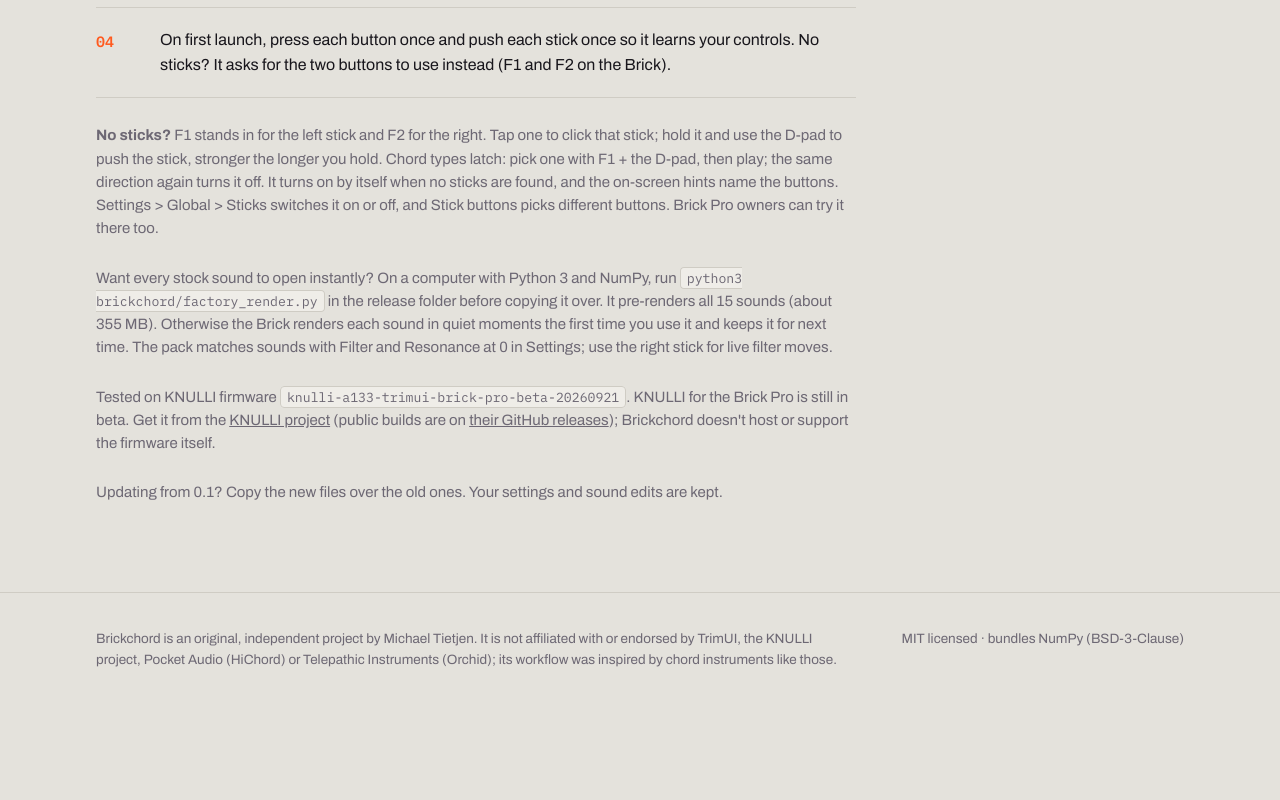
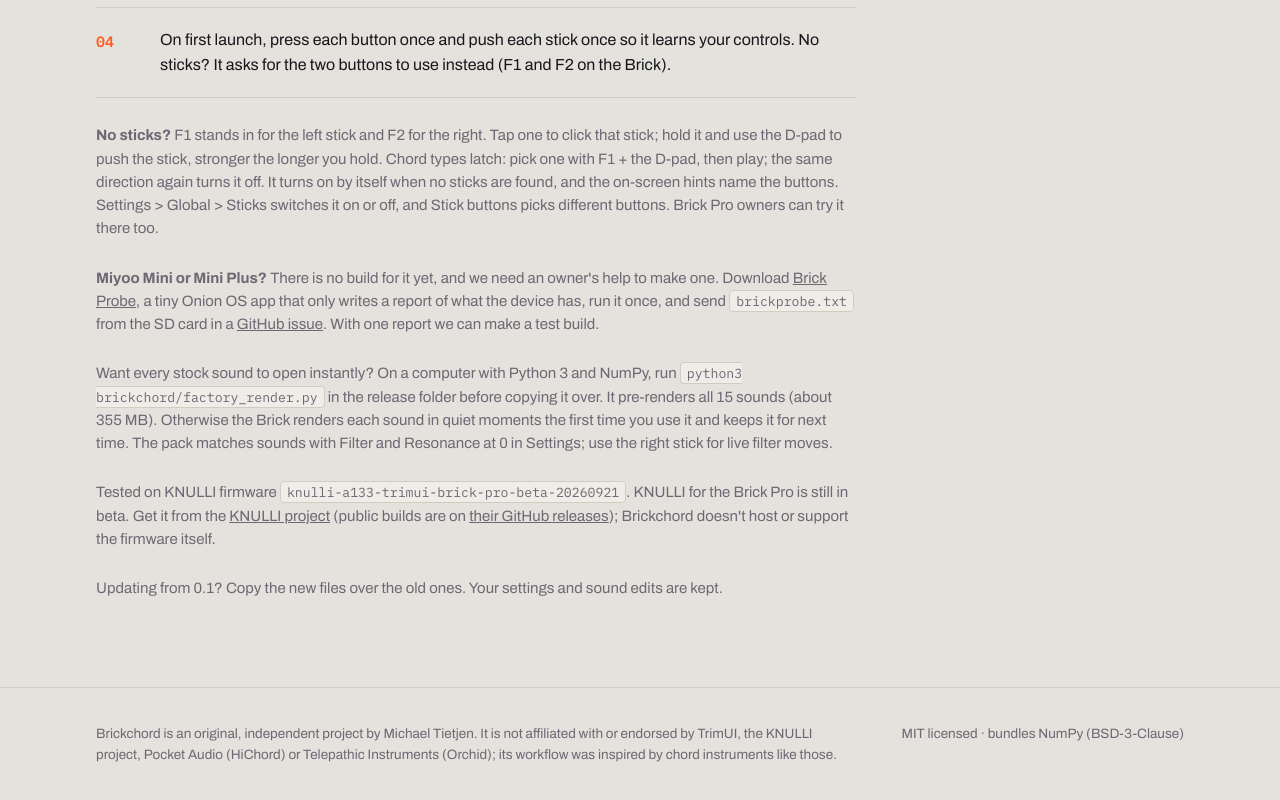
Before and after one commit to michaeltietjen/brickchord, a plain HTML site: page docs/index.html in a window 1280 px wide. Shown: the part 6070-6870 px from the top of the page. Before the commit the page ends 6788 px from the top, so only its background shows below. Drawn offline with Linux system fonts and the light colour scheme.

Commit message:
Site: ask Miyoo Mini and Mini Plus owners to run Brick Probe
There is no Miyoo build yet and no probe report has come back, so the
install section now asks an owner to run the probe and send the report.

Co-Authored-By: Claude Fable 5.2 <noreply@anthropic.com>
Claude-Session: https://claude.ai/code/session_01GGkr6Kp1RMXDg59NnKdGHR

```diff
--- a/docs/index.html
+++ b/docs/index.html
@@ -437,6 +437,7 @@ footer p { margin: 0; max-width: 56em; }
         <li><span>On first launch, press each button once and push each stick once so it learns your controls. No sticks? It asks for the two buttons to use instead (F1 and F2 on the Brick).</span></li>
       </ol>
       <p class="note" id="nosticks"><b>No sticks?</b> F1 stands in for the left stick and F2 for the right. Tap one to click that stick; hold it and use the D-pad to push the stick, stronger the longer you hold. Chord types latch: pick one with F1 + the D-pad, then play; the same direction again turns it off. It turns on by itself when no sticks are found, and the on-screen hints name the buttons. Settings &gt; Global &gt; Sticks switches it on or off, and Stick buttons picks different buttons. Brick Pro owners can try it there too.</p>
+      <p class="note" id="miyoo"><b>Miyoo Mini or Mini Plus?</b> There is no build for it yet, and we need an owner's help to make one. Download <a href="https://github.com/michaeltietjen/brickchord/releases/tag/miyoo-probe">Brick Probe</a>, a tiny Onion OS app that only writes a report of what the device has, run it once, and send <code>brickprobe.txt</code> from the SD card in a <a href="https://github.com/michaeltietjen/brickchord/issues/new">GitHub issue</a>. With one report we can make a test build.</p>
       <p class="note">Want every stock sound to open instantly? On a computer with Python 3 and NumPy, run <code>python3 brickchord/factory_render.py</code> in the release folder before copying it over. It pre-renders all 15 sounds (about 355 MB). Otherwise the Brick renders each sound in quiet moments the first time you use it and keeps it for next time. The pack matches sounds with Filter and Resonance at 0 in Settings; use the right stick for live filter moves.</p>
       <p class="note">Tested on KNULLI firmware <code>knulli-a133-trimui-brick-pro-beta-20260921</code>. KNULLI for the Brick Pro is still in beta. Get it from the <a href="https://knulli.org">KNULLI project</a> (public builds are on <a href="https://github.com/knulli-cfw/distribution/releases">their GitHub releases</a>); Brickchord doesn't host or support the firmware itself.</p>
       <p class="note">Updating from 0.1? Copy the new files over the old ones. Your settings and sound edits are kept.</p>
```
Also changed, not shown: 1 other file.
